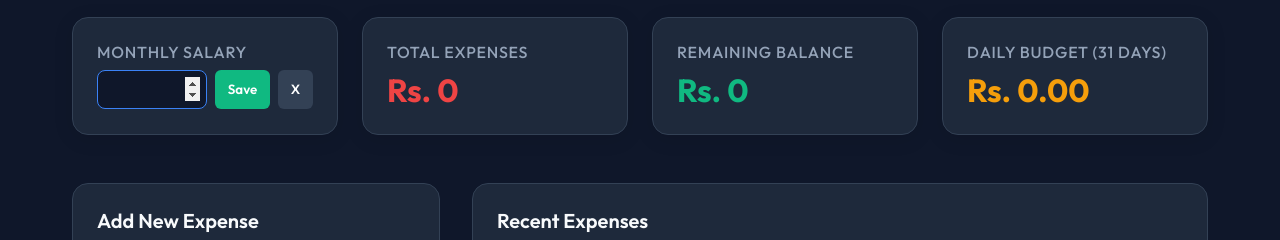
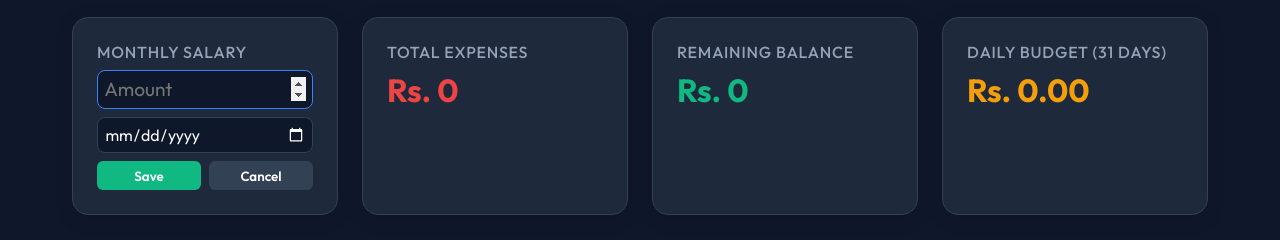
Before and after one commit to kudagama/expense_tracker, a Next.js app: page / in a window 1280 px wide. Both pictures are taken after a click on the button "✏️". Shown: the part 158-398 px from the top of the page. Built offline with nearby package versions, Linux system fonts and the light colour scheme; no server answers; the database is empty.

Commit message:
feat: implement expense tracker dashboard with CRUD operations for monthly budgets and expenses

```diff
--- a/src/app/api/month/route.js
+++ b/src/app/api/month/route.js
@@ -30,7 +30,7 @@ export async function GET(request) {
 export async function POST(request) {
   try {
     const body = await request.json();
-    const { month, salary } = body;
+    const { month, salary, salaryDate } = body;
 
     if (!month || salary === undefined) {
       return NextResponse.json({ error: 'Month and salary are required' }, { status: 400 });
@@ -40,9 +40,12 @@ export async function POST(request) {
 
     let monthData = await MonthData.findOne({ month });
     if (!monthData) {
-      monthData = new MonthData({ month, salary, expenses: [] });
+      monthData = new MonthData({ month, salary, salaryDate: salaryDate || null, expenses: [] });
     } else {
       monthData.salary = salary;
+      if (salaryDate !== undefined) {
+        monthData.salaryDate = salaryDate;
+      }
     }
 
     await monthData.save();
--- a/src/app/page.js
+++ b/src/app/page.js
@@ -9,6 +9,7 @@ export default function Home() {
   const [data, setData] = useState(null);
   const [loading, setLoading] = useState(true);
   const [salaryInput, setSalaryInput] = useState('');
+  const [salaryDateInput, setSalaryDateInput] = useState('');
   const [expenseAmount, setExpenseAmount] = useState('');
   const [expenseDesc, setExpenseDesc] = useState('');
 
@@ -29,6 +30,7 @@ export default function Home() {
         const json = await res.json();
         setData(json);
         setSalaryInput(json.salary || '');
+        setSalaryDateInput(json.salaryDate || '');
       }
     } catch (error) {
       console.error('Error fetching data:', error);
@@ -49,7 +51,7 @@ export default function Home() {
       const res = await fetch('/api/month', {
         method: 'POST',
         headers: { 'Content-Type': 'application/json' },
-        body: JSON.stringify({ month: selectedMonth, salary: Number(salaryInput) })
+        body: JSON.stringify({ month: selectedMonth, salary: Number(salaryInput), salaryDate: salaryDateInput })
       });
       if (res.ok) {
         toast.success('Salary updated successfully!');
@@ -202,21 +204,39 @@ export default function Home() {
             )}
           </div>
           {isEditingSalary ? (
-            <form onSubmit={handleUpdateSalary} style={{ display: 'flex', gap: '0.5rem', marginTop: '0.5rem' }}>
+            <form onSubmit={handleUpdateSalary} style={{ display: 'flex', flexDirection: 'column', gap: '0.5rem', marginTop: '0.5rem' }}>
               <input
                 type="number"
                 className={styles.input}
                 value={salaryInput}
                 onChange={(e) => setSalaryInput(e.target.value)}
                 style={{ padding: '0.4rem', fontSize: '1.2rem', width: '100%' }}
+                placeholder="Amount"
                 autoFocus
                 required
               />
-              <button type="submit" className={styles.saveBtn} style={{ padding: '0.4rem 0.8rem' }}>Save</button>
-              <button type="button" onClick={() => setIsEditingSalary(false)} className={styles.cancelBtn} style={{ padding: '0.4rem 0.8rem' }}>X</button>
+              <input
+                type="date"
+                className={styles.input}
+                value={salaryDateInput}
+                onChange={(e) => setSalaryDateInput(e.target.value)}
+                style={{ padding: '0.4rem', width: '100%', colorScheme: 'dark' }}
+                title="Select Salary Date"
+              />
+              <div style={{ display: 'flex', gap: '0.5rem' }}>
+                <button type="submit" className={styles.saveBtn} style={{ flex: 1, padding: '0.4rem' }}>Save</button>
+                <button type="button" onClick={() => setIsEditingSalary(false)} className={styles.cancelBtn} style={{ flex: 1, padding: '0.4rem' }}>Cancel</button>
+              </div>
             </form>
           ) : (
-            <div className={`${styles.cardValue} ${styles.primary}`}>Rs. {salary.toLocaleString()}</div>
+            <div>
+              <div className={`${styles.cardValue} ${styles.primary}`}>Rs. {salary.toLocaleString()}</div>
+              {data?.salaryDate && (
+                <div style={{ fontSize: '0.85rem', color: 'var(--text-muted)', marginTop: '0.25rem' }}>
+                  Received on: {new Date(data.salaryDate).toLocaleDateString('en-US', { day: 'numeric', month: 'short', year: 'numeric' })}
+                </div>
+              )}
+            </div>
           )}
         </div>
         <div className={styles.card}>
--- a/src/models/MonthData.js
+++ b/src/models/MonthData.js
@@ -25,6 +25,10 @@ const MonthDataSchema = new mongoose.Schema({
     type: Number,
     default: 0
   },
+  salaryDate: {
+    type: String, // Format: YYYY-MM-DD
+    default: null
+  },
   expenses: [ExpenseSchema]
 }, { timestamps: true });
 
```
